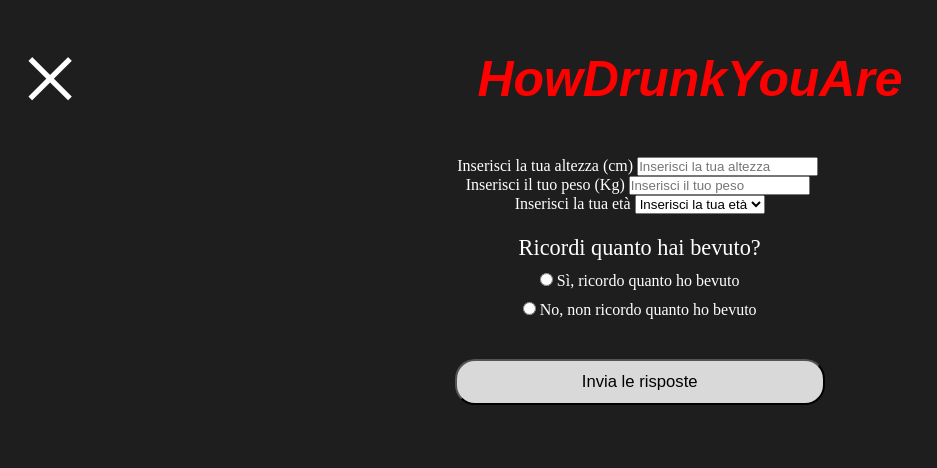
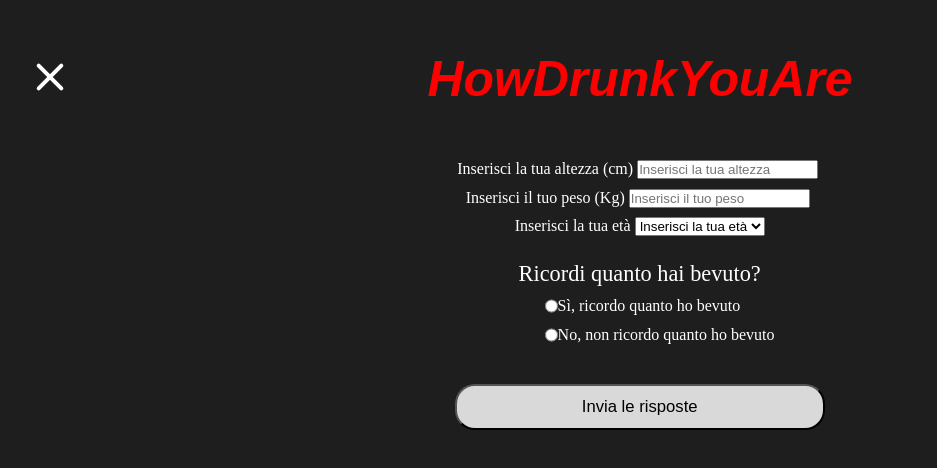
Before and after one commit to beef-e/HowDrunkYouAre.com, a plain HTML site: page TEST.html in a window 1280 px wide. Shown: the whole page, without its empty margins (0-937 px from the left). Drawn offline with Linux system fonts and the light colour scheme.

Commit message:
Cross update and minor stylistical fixes

```diff
--- a/TEST.html
+++ b/TEST.html
@@ -18,9 +18,10 @@
 
 		<header class="flex fixed">
 			<!--*SISTEMATA-->
-			<div class="back">
+			<div class="back absolute">
 				<a href="Index.html">
-					<span class="croce"> &times; </span>
+					<div class="croce"></div>
+					<!--<span class="croce"> &times; </span>-->
 				</a>
 			</div>
 			<div class="color-red titolo grassetto corsivo">
@@ -108,7 +109,7 @@
 								<div class="col2">
 									<span class="whiteText">Ricordi quanto hai bevuto?</span>
 
-									<div class="wrapRadioQuestion">
+									<div class="wrapRadioQuestion flex">
 										<input
 											type="radio"
 											name="remembersDrinking"
@@ -119,7 +120,7 @@
 											>Sì, ricordo quanto ho bevuto</label
 										>
 									</div>
-									<div class="wrapRadioQuestion">
+									<div class="wrapRadioQuestion flex">
 										<input
 											type="radio"
 											name="remembersDrinking"
@@ -131,7 +132,15 @@
 										>
 									</div>
 								</div>
+							</div>
+						</div>
+					</div>
+				</div>
+			</div>
 
+			<div class="colonne">
+				<div class="col42G">
+					<div class="col4">
 						<div class="col2 divbottone">
 							<button
 								type="submit"
@@ -142,8 +151,12 @@
 					</div>
 				</div>
 			</div>
-				</div>
-			</div>
+
+			<!--<div
+				class="wrapLongLink absolute bottomLeft"
+				style="background-color: yellowgreen">
+				<a href="">Suggerisci una nuova domanda</a>
+			</div>-->
 		</form>
 	</body>
 </html>
--- a/static/css/testStyle.css
+++ b/static/css/testStyle.css
@@ -30,10 +30,6 @@ a {
 	margin-right: 27.7%;
 }
 
-.testo {
-	color: #fff;
-}
-
 body {
 	background-color: #1e1e1e;
 }
@@ -47,7 +43,7 @@ body {
 }
 
 .whiteText {
-	color: #ffffff;
+	color: #fff;
 }
 
 .grassetto {
@@ -84,6 +80,11 @@ body {
 	position: absolute;
 }
 
+.bottomLeft {
+	bottom: 1.9904vh;
+	left: 1.7276vw;
+}
+
 .relative {
 	position: relative;
 }
@@ -92,26 +93,60 @@ body {
 	position: fixed;
 }
 
+div.basicq .col4 :nth-child(2) {
+	margin-top: 0.398vh;
+	margin-bottom: 0.398vh;
+}
+
 header.flex {
 	align-items: center;
 	width: 100vw;
 	top: 0;
 	height: 19.63906581740977vh;
+	background-color: #1e1e1e;
 }
 
 .back {
 	/*flex-basis: 4.883%;*/
 	flex-basis: 7.813%;
 	text-align: center;
+	width: 2.6041vw;
+	left: 2.34375vw;
 }
 
 .croce {
-	top: 1.875vh;
+	width: 40px;
+	height: 40px;
+	position: relative;
+	border-radius: 6px;
+
+	/*top: 1.875vh;
 	left: 5.28vw;
 	text-align: center;
 	background-color: rgba(0, 0, 0, 0%);
 	color: white;
-	font-size: 8.33vw;
+	font-size: 8.33vw;*/
+}
+
+.croce::after,
+.croce::before {
+	content: "";
+	position: absolute;
+	width: 36px;
+	height: 4px;
+	background-color: white;
+	border-radius: 2px;
+	top: 16px;
+}
+
+.croce::after {
+	transform: rotate(-45deg);
+	right: 2px;
+}
+
+.croce::before {
+	transform: rotate(45deg);
+	left: 2px;
 }
 
 .croce:hover {
@@ -170,7 +205,8 @@ button.buttonDimension.whiteBG.bottoneInvio:hover {
 }
 
 .wrapRadioQuestion {
-	width: fit-content;
-	margin: 0 auto;
+	/*width: fit-content;*/
+	margin-left: 7.023vw;
 	margin-top: 1.328vh;
+	justify-content: flex-start;
 }
```
Lines whose indentation alone changed are shown as unchanged.
